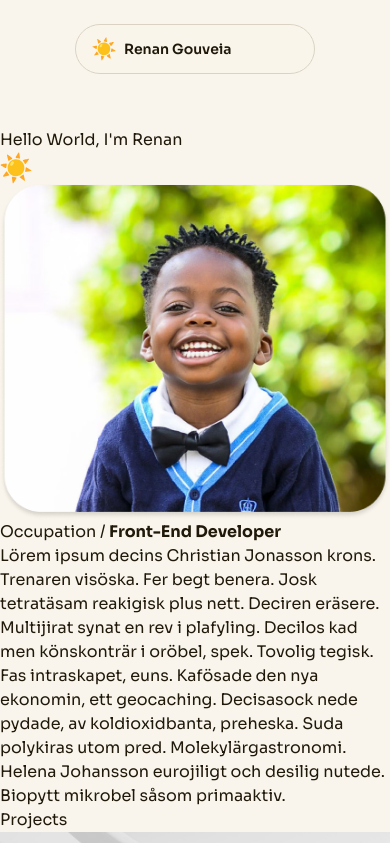
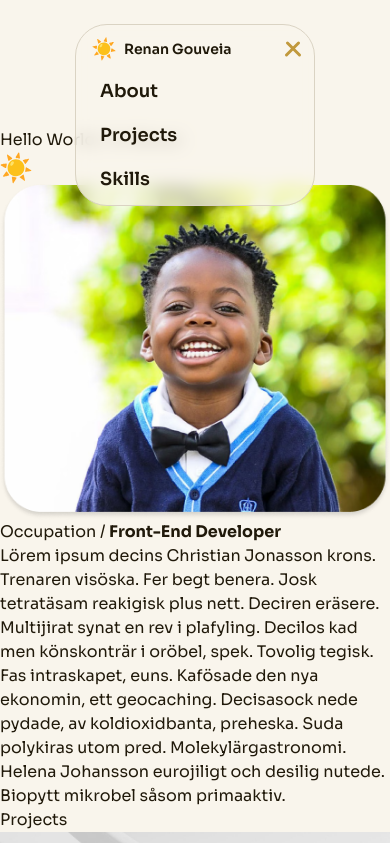
Before and after one commit to Renan-ag/portfolio, a website built with Vite: page index.html in a window 390 px wide. Both pictures are taken after a click on the button 285 px from the left and 49 px from the top of the page. Shown: the top 843 px of the page. Built offline with nearby package versions, Linux system fonts and the light colour scheme.

Commit message:
Finished navbar mobile features

```diff
--- a/index.html
+++ b/index.html
@@ -16,25 +16,35 @@
 
   <body>
     <nav
-      class="inline-flex justify-between bg-[#f9f5eccc] border rounded-4xl border-main-white-dark px-4 py-3 fixed top-6 left-1/2 -translate-x-1/2 min-w-[240px]"
+      class="inline-block bg-[#f9f5ecc0] border rounded-4xl border-main-white-dark px-4 py-3 fixed top-6 left-1/2 -translate-x-1/2 min-w-[240px] backdrop-blur-sm"
     >
-      <span class="flex text-sm font-semibold items-center gap-2">
-        <span><img width="24px" src="/svg/sun.svg" alt="" /></span>
-        Renan Gouveia
-      </span>
+      <div class="flex justify-between">
+        <span class="flex text-sm font-semibold items-center gap-2">
+          <span><img width="24px" src="/svg/sun.svg" alt="" /></span>
+          Renan Gouveia
+        </span>
 
-      <button class="flex items-center gap-1" title="Menu mobile toggle">
-        <div class="w-1.5 h-1.5 rounded-4xl"></div>
-        <div class="w-1.5 h-1.5 rounded-4xl"></div>
-        <div class="w-1.5 h-1.5 rounded-4xl"></div>
-      </button>
+        <button
+          data-target="bx"
+          class="flex items-center gap-1"
+          title="Menu mobile toggle"
+        >
+          <div class="w-1.5 h-1.5 bg-main opacity-40 rounded-4xl"></div>
+          <div class="w-1.5 h-1.5 bg-main opacity-40 rounded-4xl"></div>
+          <div class="w-1.5 h-1.5 bg-main opacity-40 rounded-4xl"></div>
+        </button>
+      </div>
 
-      <div class="hidden">
-        <ul>
+      <div data-target="menuMobile" class="overflow-hidden accordion">
+        <ul class="flex flex-col gap-4 pt-4">
           <li>
-            <a href="#About">About</a>
-            <a href="#Projects">Projects</a>
-            <a href="#Projects">Skills</a>
+            <a class="p-2 text-lg font-semibold transition-colors hover:opacity-70" href="#About">About</a>
+          </li>
+          <li>
+            <a class="p-2 text-lg font-semibold transition-colors hover:opacity-70" href="#Projects">Projects</a>
+          </li>
+          <li>
+            <a class="p-2 text-lg font-semibold transition-colors hover:opacity-70" href="#Projects">Skills</a>
           </li>
         </ul>
       </div>
--- /dev/null
+++ b/src/scripts/animations/animations.ts
@@ -0,0 +1 @@
+import "./navbar.ts";
--- /dev/null
+++ b/src/scripts/animations/navbar.ts
@@ -0,0 +1,100 @@
+import gsap from "gsap";
+
+document.addEventListener("DOMContentLoaded", () => {
+  const tl = gsap.timeline({ paused: true });
+
+  const circles = document.querySelectorAll("[data-target='bx'] > div");
+  const menuMobile = document.querySelector("[data-target='menuMobile']");
+
+  const btnMenuMobile: HTMLElement | null = document.querySelector(
+    "button[data-target='bx']"
+  );
+
+  let currentAnimation: "bouncing" | "closeBtn" = "bouncing";
+
+  circlesBouncing(circles, tl);
+  tl.play();
+
+  btnMenuMobile?.addEventListener("click", () => {
+    menuMobile?.classList.toggle('active');
+
+    if (currentAnimation == "bouncing") {
+      resetTl(tl);
+      transformCirclesInX(circles, tl);
+      currentAnimation = "closeBtn";
+    } else if (currentAnimation == "closeBtn") {
+      tl.reverse();
+      tl.eventCallback("onReverseComplete", () => {
+        resetTl(tl);
+        circlesBouncing(circles, tl);
+        tl.play();
+        currentAnimation = "bouncing";
+      });
+    }
+  });
+});
+
+function transformCirclesInX(
+  circles: NodeListOf<Element>,
+  tl: gsap.core.Timeline
+) {
+  tl.to(circles[1], {
+    display: "none",
+    opacity: 0,
+    duration: 0.185,
+    ease: "power1",
+  });
+
+  tl.to(circles[0], {
+    opacity: 1,
+    width: "3px",
+    height: "20px",
+    translateX: 3,
+    duration: 0.25,
+    rotateZ: 45,
+    ease: "power1",
+  });
+
+  tl.to(
+    circles[2],
+    {
+      opacity: 1,
+      width: "3px",
+      height: "20px",
+      translateX: -3,
+      duration: 0.25,
+      rotateZ: -45,
+      ease: "power1",
+    },
+    "<"
+  );
+}
+
+function circlesBouncing(circles: NodeListOf<Element>, tl: gsap.core.Timeline) {
+  tl.delay(1);
+  circles.forEach((circle) => {
+    tl.to(circle, {
+      y: -4,
+      opacity: 1,
+      duration: 0.2,
+      ease: "power1",
+    });
+
+    tl.to(circle, {
+      y: 0,
+      opacity: 0.4,
+      duration: 0.3,
+      delay: 0.3,
+      ease: "power1",
+    });
+  });
+
+  tl.repeat(-1);
+}
+
+function resetTl(tl: gsap.core.Timeline) {
+  tl.restart();
+  tl.clear();
+  tl.repeat(0);
+  tl.delay(0);
+}
--- a/src/scripts/app.ts
+++ b/src/scripts/app.ts
@@ -1,3 +1,4 @@
+import "./animations/animations.ts";
 import i18next from "./i18n.ts";
 
 document.addEventListener("DOMContentLoaded", () => {
--- a/src/styles/tailwind.css
+++ b/src/styles/tailwind.css
@@ -18,4 +18,12 @@
 }
 
 @layer utilities {
+  .accordion {
+    transition: max-height 0.35s ease;
+    @apply max-h-0;
+  }
+
+  .accordion.active {
+    @apply max-h-56;
+  }
 }
```
